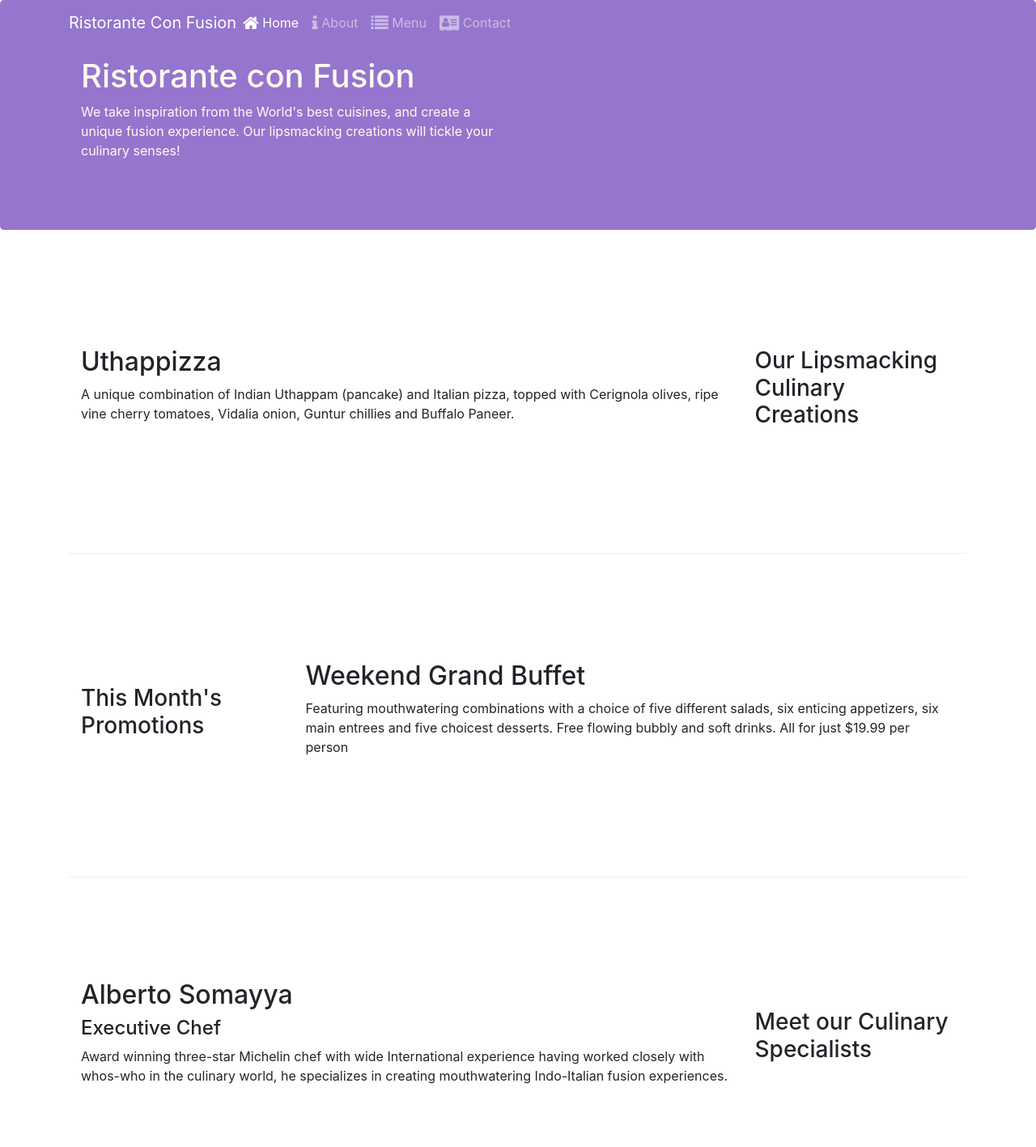
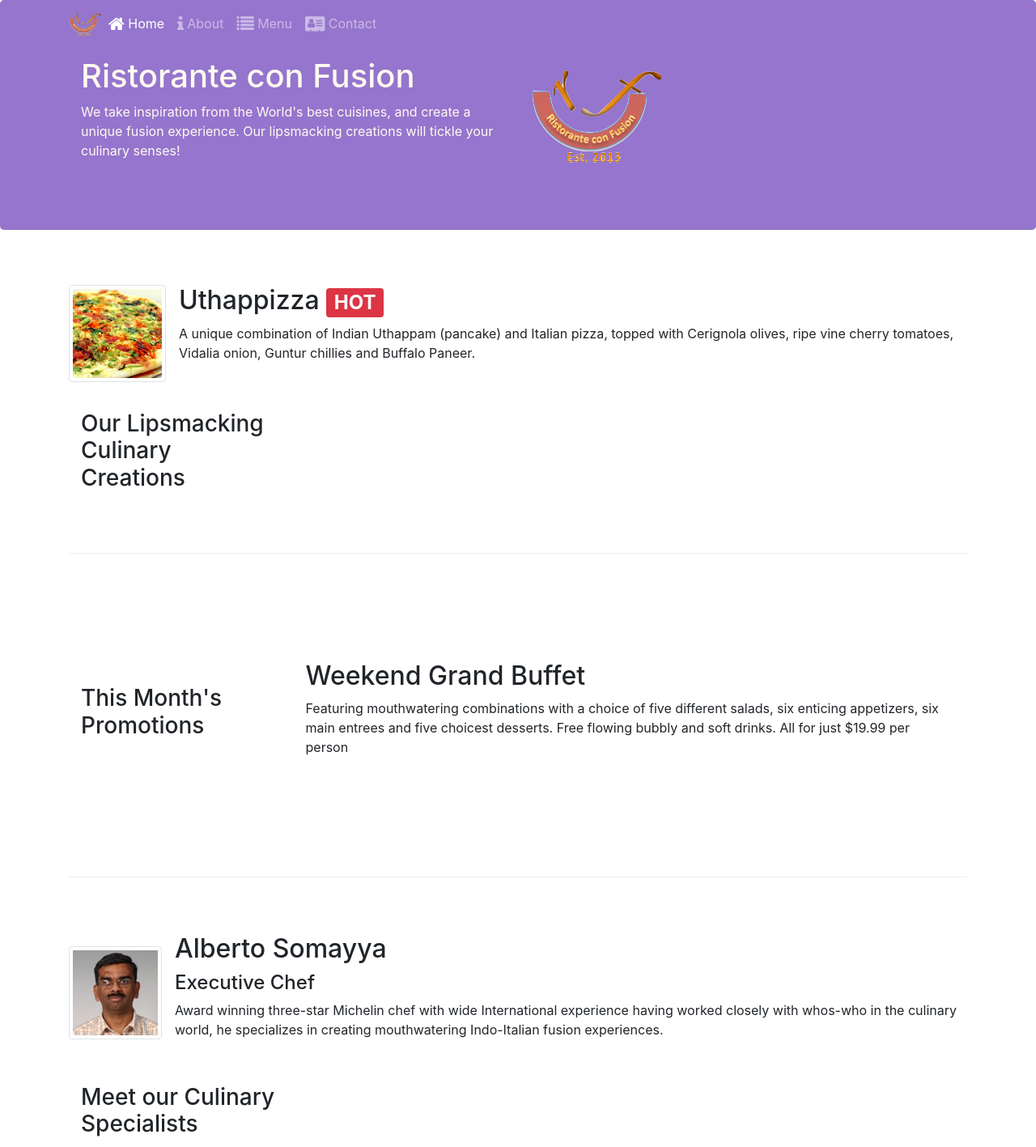
Before and after one commit to Abraham-Tilahun/coursera_frontend, a website: page index.html in a window 1280 px wide. Shown: the top 1417 px of the page at 81% size. Drawn offline with nearby package versions, Linux system fonts and the light colour scheme.

Commit message:
Media, image, Badge, and  alert

```diff
--- a/index.html
+++ b/index.html
@@ -18,7 +18,7 @@
             <span class="navbar-toggler-icon"></span>
 
         </button>
-        <a class="navbar-brand mr-auto" href="#">Ristorante Con Fusion</a>
+        <a class="navbar-brand mr-auto" href="#"><img src="img/logo.png" height="30" width="41"></a>
         <div class="collapse navbar-collapse" id="Navbar">
             <ul class="navbar-nav mr-auto">
                 <li class="nav-item active"><a class="nav-link" href="#"><span class="fa fa-home fa-lg"></span> Home</a></li>
@@ -36,8 +36,9 @@
                     <h1>Ristorante con Fusion</h1>
                     <p>We take inspiration from the World's best cuisines, and create a unique fusion experience. Our lipsmacking creations will tickle your culinary senses!</p>
                 </div>
-                <div class="col-12 col-sm">
-                </div>
+                    <div class="col-12 col-sm align-self-center">
+                        <img src="img/logo.png" class="img-fluid">
+                    </div>
             </div>
         </div>
     </header>
@@ -47,10 +48,18 @@
             <div class="col-12 col-sm-4 col-md-3 order-sm-last">
                 <h3>Our Lipsmacking Culinary Creations</h3>
             </div>
-            <div class="col col-sm col-md order-sm-first">
-                <h2>Uthappizza</h2>
-                <p>A unique combination of Indian Uthappam (pancake) and Italian pizza, topped with Cerignola olives, ripe vine cherry tomatoes, Vidalia onion, Guntur chillies and Buffalo Paneer.</p>
+            <div class="media">
+                <img class="d-flex mr-3 img-thumbnail align-self-center"
+                        src="img/uthappizza.png" alt="Uthappizza">
+                <div class="media-body">
+                    <h2 class="mt-0">Uthappizza <span class="badge badge-danger">HOT</span></h2>
+                    <p class="d-none d-sm-block">A unique combination of Indian Uthappam (pancake) and
+                        Italian pizza, topped with Cerignola olives, ripe vine
+                        cherry tomatoes, Vidalia onion, Guntur chillies and
+                        Buffalo Paneer.</p>
+                </div>
             </div>
+
         </div>
 
 
@@ -68,11 +77,20 @@
             <div class="col-12 col-sm-4 col-md-3 order-sm-last">
                 <h3>Meet our Culinary Specialists</h3>
             </div>
-            <div class="col col-sm col-md order-sm-first">
-                <h2>Alberto Somayya</h2>
-                <h4>Executive Chef</h4>
-                <p>Award winning three-star Michelin chef with wide International experience having worked closely with whos-who in the culinary world, he specializes in creating mouthwatering Indo-Italian fusion experiences. </p>
+            <div class="media">
+                <img class="d-flex mr-3 img-thumbnail align-self-center"
+                        src="img/alberto.png" alt="Alberto Somayya">
+                <div class="media-body">
+                    <h2 class="mt-0">Alberto Somayya</h2>
+                    <h4>Executive Chef</h4>
+                    <p class="d-none d-sm-block">Award winning three-star Michelin chef with wide
+                        International experience having worked closely with
+                        whos-who in the culinary world, he specializes in
+                        creating mouthwatering Indo-Italian fusion experiences.
+                        </p>
+                </div>
             </div>
+
         </div>
     </div>
 
```
Also changed, not shown: aboutus.html (+3 -2 lines), contactus.html (+3 -2 lines), img/alberto.png (added), img/buffet.png (added), img/logo.png (added), img/uthappizza.png (added).
